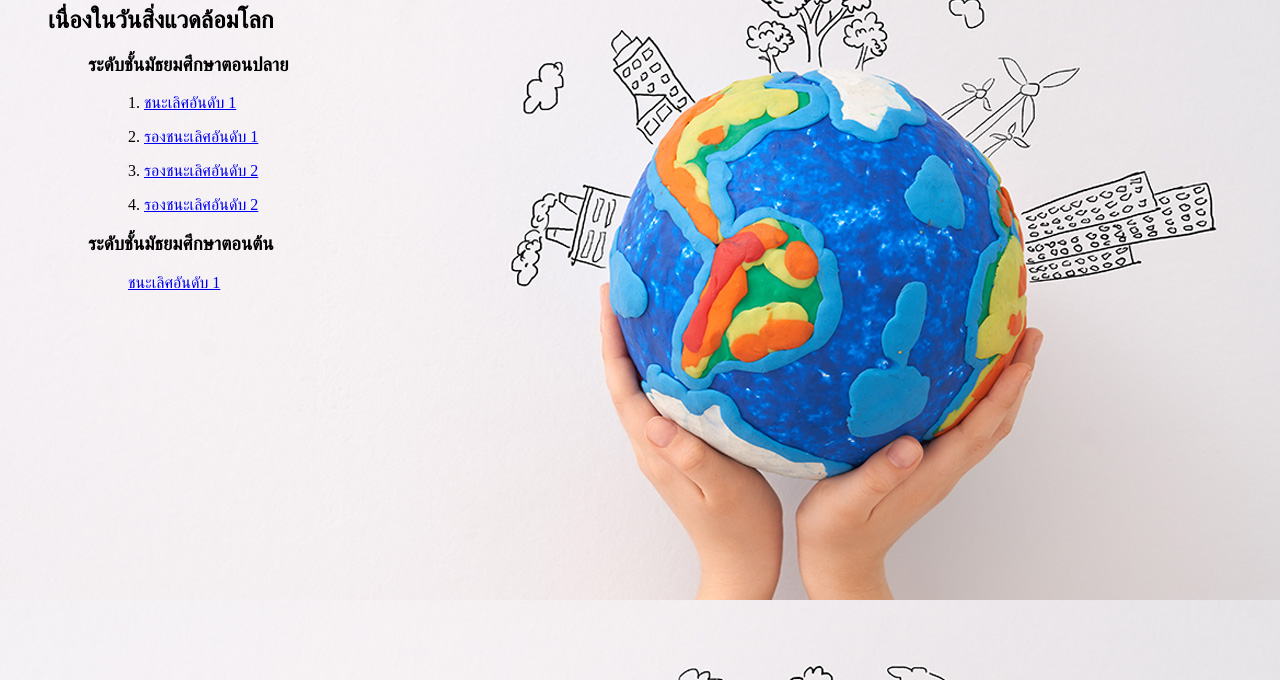
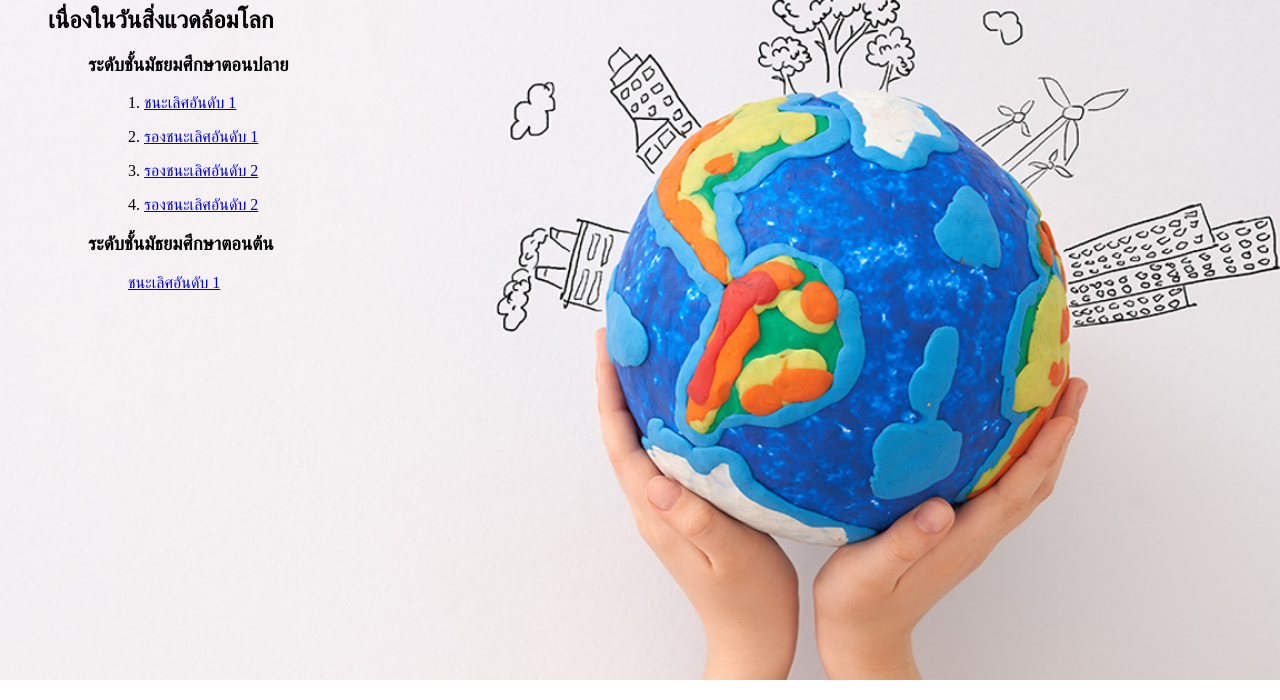
Before and after one commit to semicon/gamesci, a plain HTML site: page index.html in a window 1280 px wide. Shown: the part 120-820 px from the top of the page. Drawn offline with Linux system fonts and the light colour scheme.

Commit message:
Add files via upload

```diff
--- a/index.html
+++ b/index.html
@@ -4,8 +4,18 @@
 <meta http-equiv="Content-Type" content="text/html; charset=utf-8" />
 <title>Untitled Document</title>
 <style type="text/css">
+html {
+  height: 100%;
+}
 body {
 	background-image: url(img/bg0001.jpg);
+	  /* Full height */
+  height: 100%;
+
+  /* Center and scale the image nicely */
+  background-position: center;
+  background-repeat: no-repeat;
+  background-size: cover;
 }
 </style>
 </head>
```
